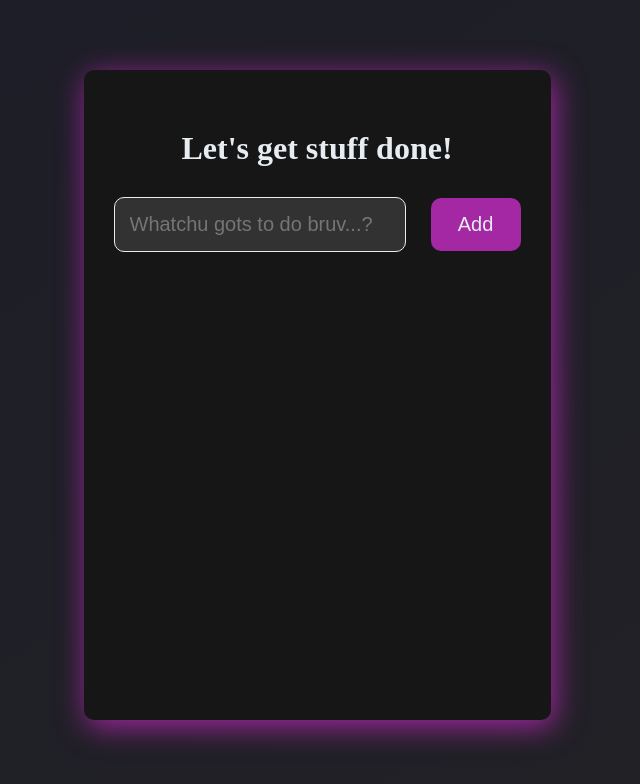
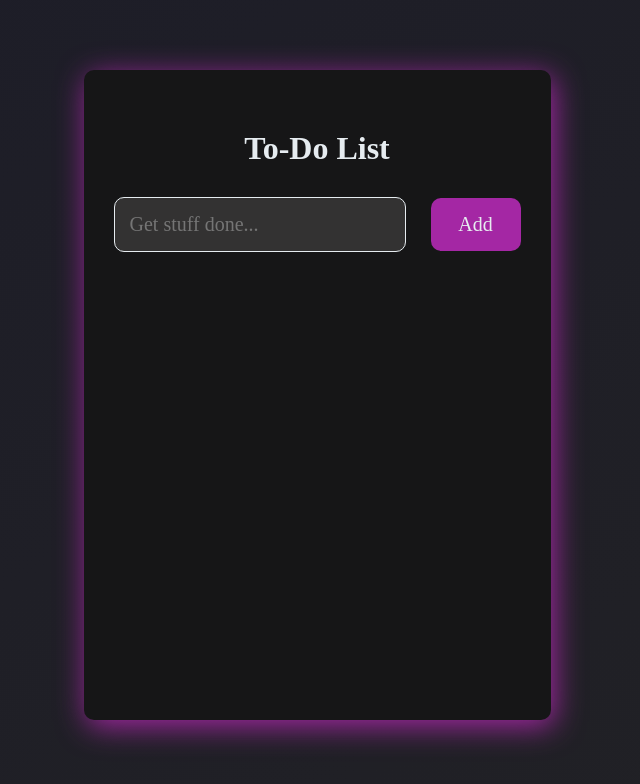
Before and after one commit to pranavgupta97/todo-list-app, a React (Create React App) app: page / in a window 1280 px wide. Shown: the top 784 px of the page, without its empty margins (323-963 px from the left). Built offline with nearby package versions, Linux system fonts and the light colour scheme.

Commit message:
Made ui changes

```diff
--- a/src/App.css
+++ b/src/App.css
@@ -1,6 +1,7 @@
 * {
   margin: 0;
   padding: 0;
+  font-family: 'JetBrains Mono';
 }
 
 .app-container {
@@ -112,11 +113,11 @@
 }
 
 .button-delete {
-  color: #961b1b;
+  color: #660748;
 }
 
 .button-delete:hover {
-  color: #c73838;
+  color: #a80c76;
 }
 
 .done {
--- a/src/components/Header.tsx
+++ b/src/components/Header.tsx
@@ -1,9 +1,9 @@
-import React from "react";
+import React from 'react';
 
 const Header = () => {
   return (
     <div className="header">
-      <h1>Let's get stuff done!</h1>
+      <h1>To-Do List</h1>
     </div>
   );
 };
--- a/src/components/TodoForm.tsx
+++ b/src/components/TodoForm.tsx
@@ -64,7 +64,7 @@ const TodoForm: FC<TodoFormProps> = ({
       <input
         type="text"
         ref={todoInputTextField}
-        placeholder="Whatchu gots to do bruv...?"
+        placeholder="Get stuff done..."
         className="todo-input"
         value={todoInput}
         required={true}
```
